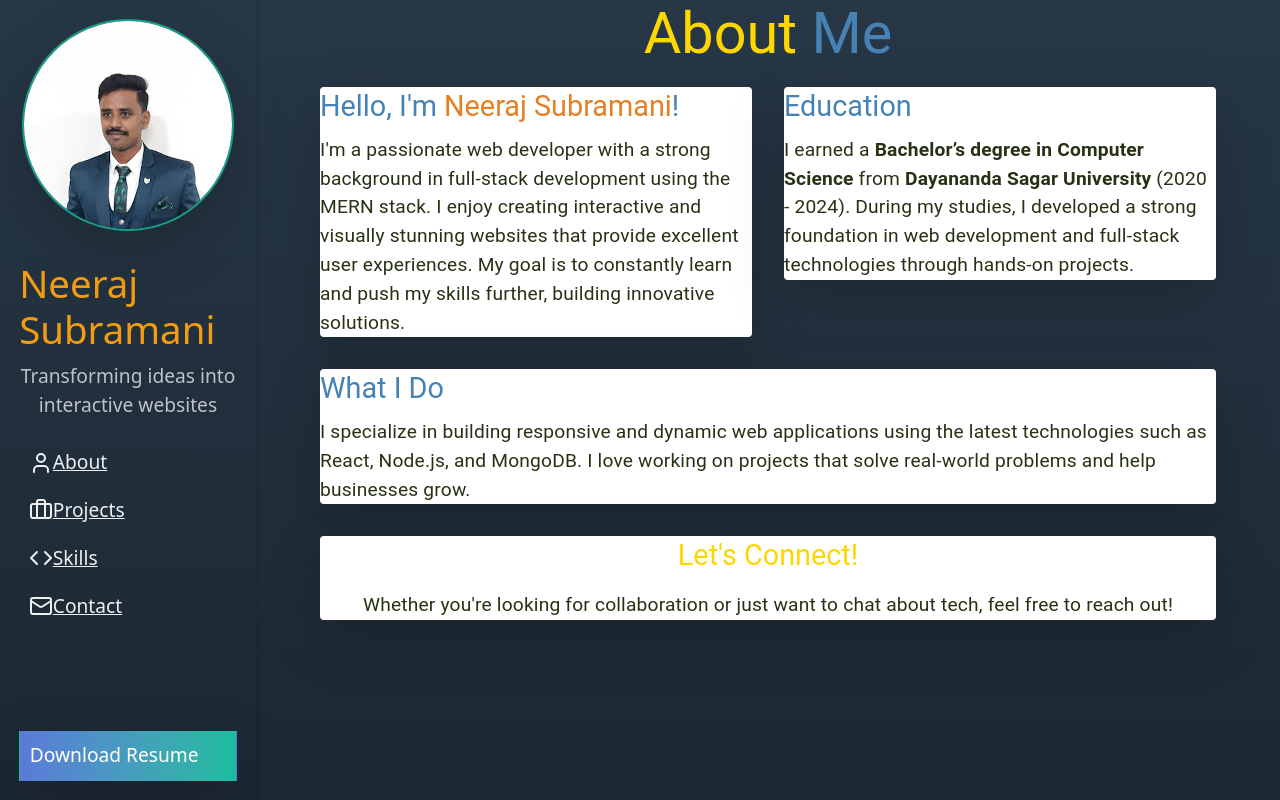
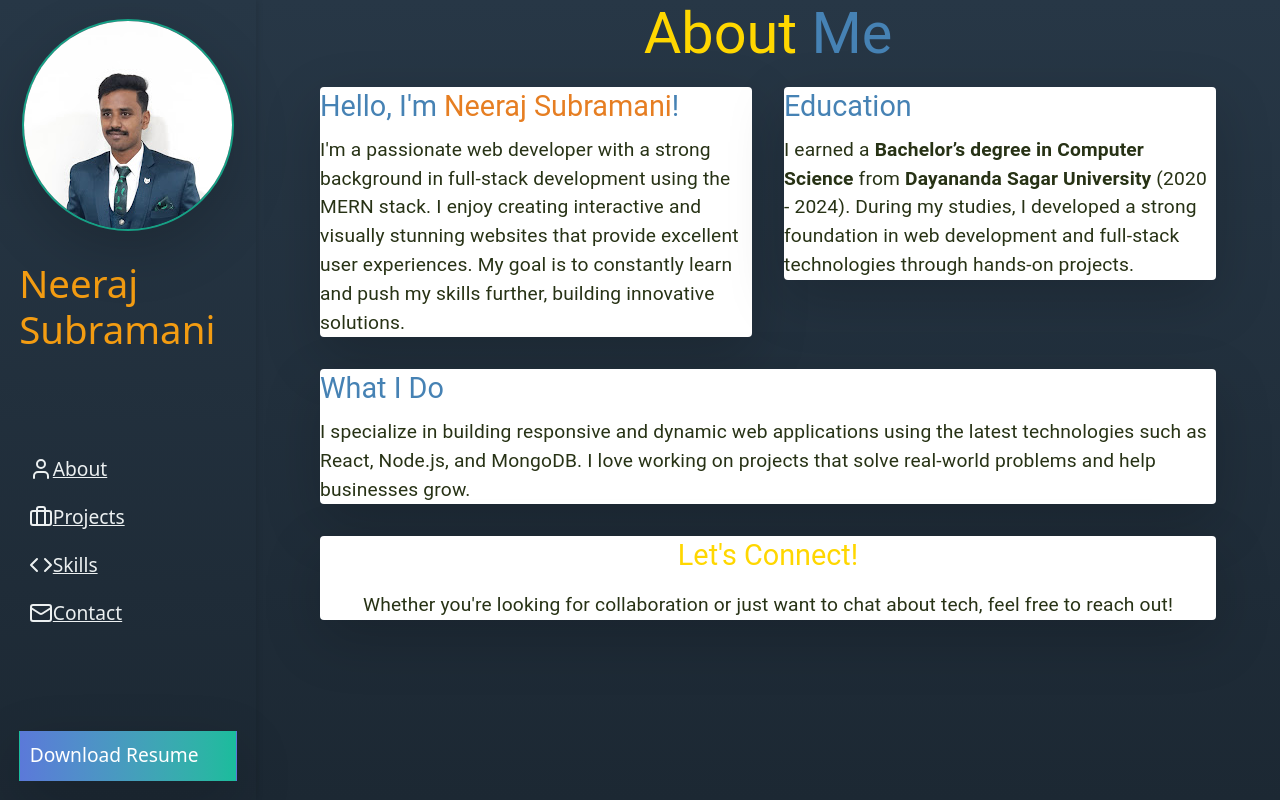
Before and after one commit to Neeraj0906/Portfolio-WEB, a React (Vite) app: page / in a window 1280 px wide. Built offline with nearby package versions, Linux system fonts and the light colour scheme.

Commit message:
14 commit

```diff
--- a/src/components/Navbar.jsx
+++ b/src/components/Navbar.jsx
@@ -22,9 +22,9 @@ const Navbar = () => {
         </div>
         {/* Name and Tagline */}
         <h2 className="mt-4 text-sm font-bold text-[#F39C12] tracking-wide">Neeraj Subramani</h2>
-        <p className="text-xs text-[#BDC3C7] text-center font-medium leading-relaxed">
-          Transforming ideas into interactive websites
-        </p>
+        <h2 className="text-xs text-[#BDC3C7] text-center font-medium leading-relaxed">
+          {/* Transforming ideas into interactive websites */}
+        </h2>
       </div>
 
       {/* Navigation Links */}
@@ -53,7 +53,7 @@ const Navbar = () => {
       </div>
 
       {/* Resume Button */}
-      <div className="mt-auto">
+      <div className="mt-[20px]">
         <button
           onClick={handleResumeClick}
           className="flex items-center p-2 w-full justify-start rounded-lg text-sm font-semibold transition-all duration-300 bg-gradient-to-r from-[#5b79d9] to-[#1abc9c] text-white shadow-lg hover:bg-[#1ABC9C]/70"
```
